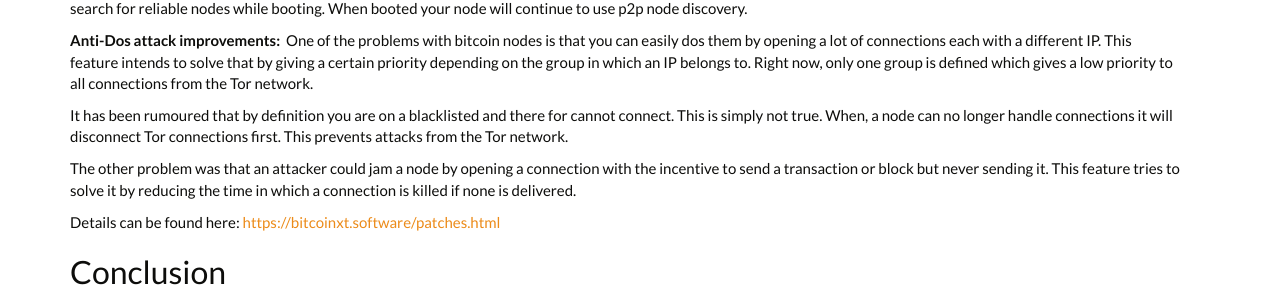
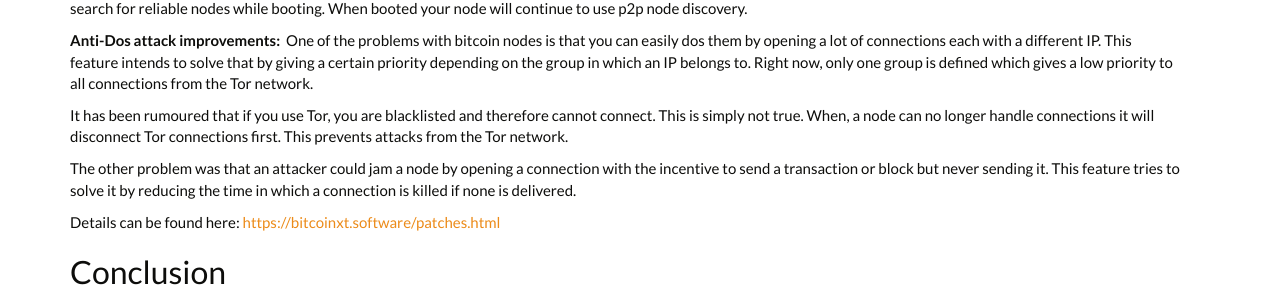
Before and after one commit to Tulip-HFT/Tulip-HFT.github.io, a Jekyll site: the page built from _posts/2015-08-24-bitcoinxt.md, in a window 1280 px wide and 900 px high, scrolled down 2054 px. Shown: the part 154-454 px from the top of the window. Built offline with Jekyll 4.4.1, drawn with Linux system fonts in a browser that asks for light colours; comment, search, counter and statistics services are not loaded.

Commit message:
sentence was not correct

```diff
--- a/_posts/2015-08-24-bitcoinxt.md
+++ b/_posts/2015-08-24-bitcoinxt.md
@@ -60,7 +60,7 @@ Besides increasing the blocksize BitcoinXT adds the following features:
 
 **Anti-Dos attack improvements:**&nbsp;&nbsp;One of the problems with bitcoin nodes is that you can easily dos them by opening a lot of connections each with a different IP. This feature intends to solve that by giving a certain priority depending on the group in which an IP belongs to. Right now, only one group is defined which gives a low priority to all connections from the Tor network.
 
-It has been rumoured that by definition you are on a blacklisted and there for cannot connect. This is simply not true. When, a node can no longer handle connections it will disconnect Tor connections first. This prevents attacks from the Tor network.
+It has been rumoured that if you use Tor, you are blacklisted and therefore cannot connect. This is simply not true. When, a node can no longer handle connections it will disconnect Tor connections first. This prevents attacks from the Tor network.
 
  The other problem was that an attacker could jam a node by opening a connection with the incentive to send a transaction or block but never sending it. This feature tries to solve it by reducing the time in which a connection is killed if none is delivered.
 
```
